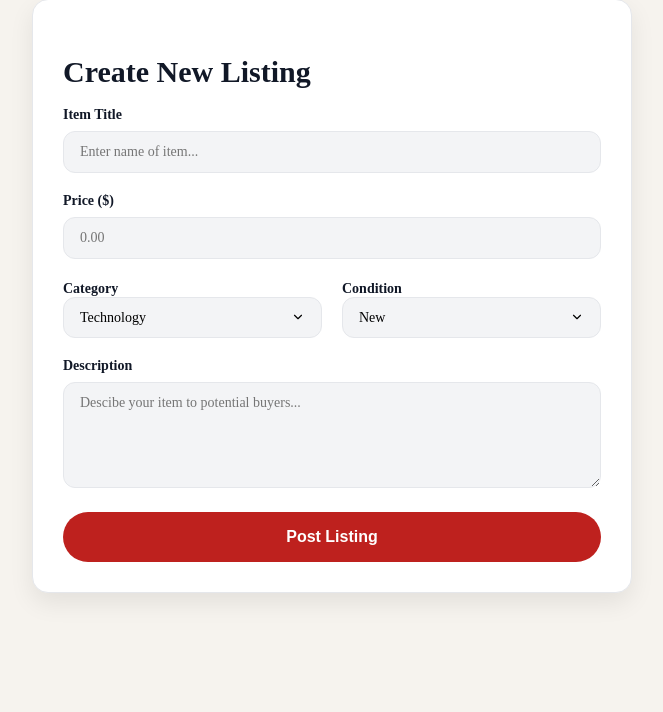
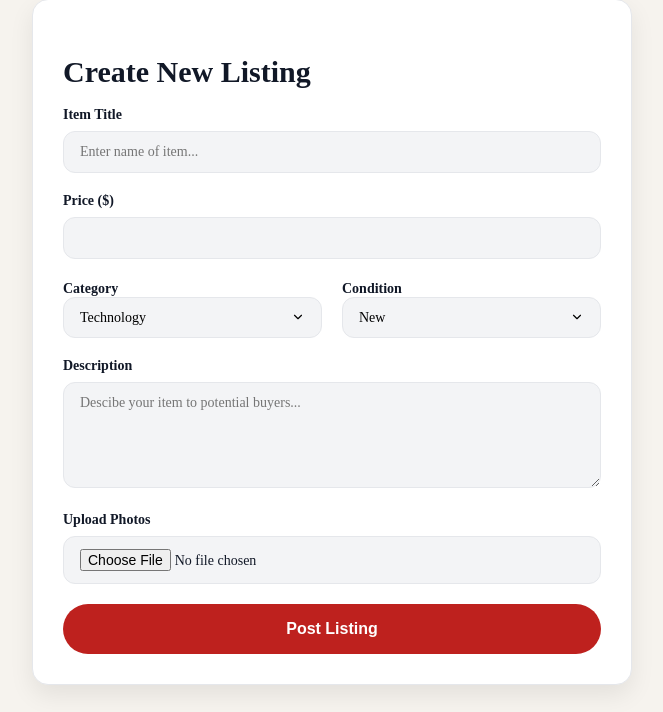
Before and after one commit to kyledecs/red-hawk-exchange, a Flask app: page /createListing in a window 1280 px wide. Shown: the part 108-820 px from the top of the page, without its empty margins (308-971 px from the left). Run offline with Flask 3, Linux system fonts and the light colour scheme; the visitor is signed in with stand-in values (Sample User, id 1).

Commit message:
Post Listing
- user can actually submit listing and stores the form in the database listings table
- user can upload photos with listing that is stored in bucket

```diff
--- a/app.py
+++ b/app.py
@@ -2,6 +2,7 @@ from flask import Flask, request, render_template, redirect, session
 from supabase import create_client
 from dotenv import load_dotenv
 import os
+import uuid
 
 load_dotenv()
 
@@ -90,15 +91,54 @@ def dashboard():
     if not session.get("logged_in"):
         return redirect("/login-page")
 
-    return render_template("dashboard.html", email=session.get("email"))
+    response = supabase.table("listings").select("*").order("created_at", desc=True).execute()
+    listings = response.data
+
+    return render_template("dashboard.html", email=session.get("email"), listings=listings)
 
 # ------------ CREATE LISTING --------------
-@app.route("/createListing")
+@app.route("/createListing", methods=['GET','POST'])
 def createListing():
     if not session.get("logged_in"):
         return redirect("/login-page")
 
-    return render_template("createListing.html")
+    if request.method == 'POST':
+
+        user = supabase.auth.get_user()
+        listerID = user.user.id
+
+        uploadedFiles = request.files.getlist("photos")
+        photoURLS = []
+
+        for file in uploadedFiles:
+            if file.filename != '':
+                fileExtension = file.filename.rsplit('.',1)[1]
+                uniqueName = f"{uuid.uuid4()}.{fileExtension}"
+                pathSupabase = f"{listerID}/{uniqueName}"
+
+                fileData = file.read()
+                supabase.storage.from_("listingPhotos").upload(
+                    path=pathSupabase,
+                    file=fileData,
+                    file_options={'content-type': file.content_type})
+
+                urlRes = supabase.storage.from_("listingPhotos").get_public_url(pathSupabase)
+                photoURLS.append(urlRes)
+
+        newListing = {
+            "lister_id": listerID,
+            "title": request.form.get("title"),
+            "price": request.form.get("price"),
+            "status": "Available",
+            "photos": photoURLS,
+            # EDIT HERE TO ADD MORE ATTRIBUTES TO POST LISTING
+        }
+
+        response = supabase.table("listings").insert(newListing).execute()
+
+        return redirect("/dashboard")
+    else:
+        return render_template("createListing.html")
 
 # ------------ PROFILE --------------
 @app.route("/profile")
--- a/templates/createListing.html
+++ b/templates/createListing.html
@@ -20,15 +20,15 @@
             <div class="card" style="max-width: 600px; margin: 40px auto; padding: 30px;">
                 <h2 class="page-title">Create New Listing</h2>
 
-                <form action="#" method="POST">
+                <form action="/createListing" method="POST" enctype='multipart/form-data'>
                     <div class="form-group">
                         <label class="card-name">Item Title</label>
-                        <input type="text" class="search-input custom-input" placeholder="Enter name of item...">
+                        <input type="text" class="search-input custom-input" name="title" placeholder="Enter name of item...">
                     </div>
 
                     <div class="form-group">
                         <label class="card-name">Price ($)</label>
-                        <input type="number" class="search-input custom-input" placeholder="0.00" step="1.00">
+                        <input type="number" class="search-input custom-input" name="price">
                     </div>
 
                     <div style="display: flex; gap: 20px; margin-bottom: 20px;">
@@ -56,7 +56,12 @@
                         <textarea class="custom-input" rows="5" placeholder="Descibe your item to potential buyers..."></textarea>
                     </div>
 
-                    <button type="button" class="primary-btn" style="width: 100%; height: 50px; font-size: 16px;">
+                    <div class="form-group">
+                        <label class="card-name">Upload Photos</label>
+                        <input type="file" class="custom-input" name="photos" accept='image/*'>
+                    </div>
+
+                    <button type="submit" class="primary-btn" style="width: 100%; height: 50px; font-size: 16px;">
                         Post Listing
                     </button>
                 </form>
```
